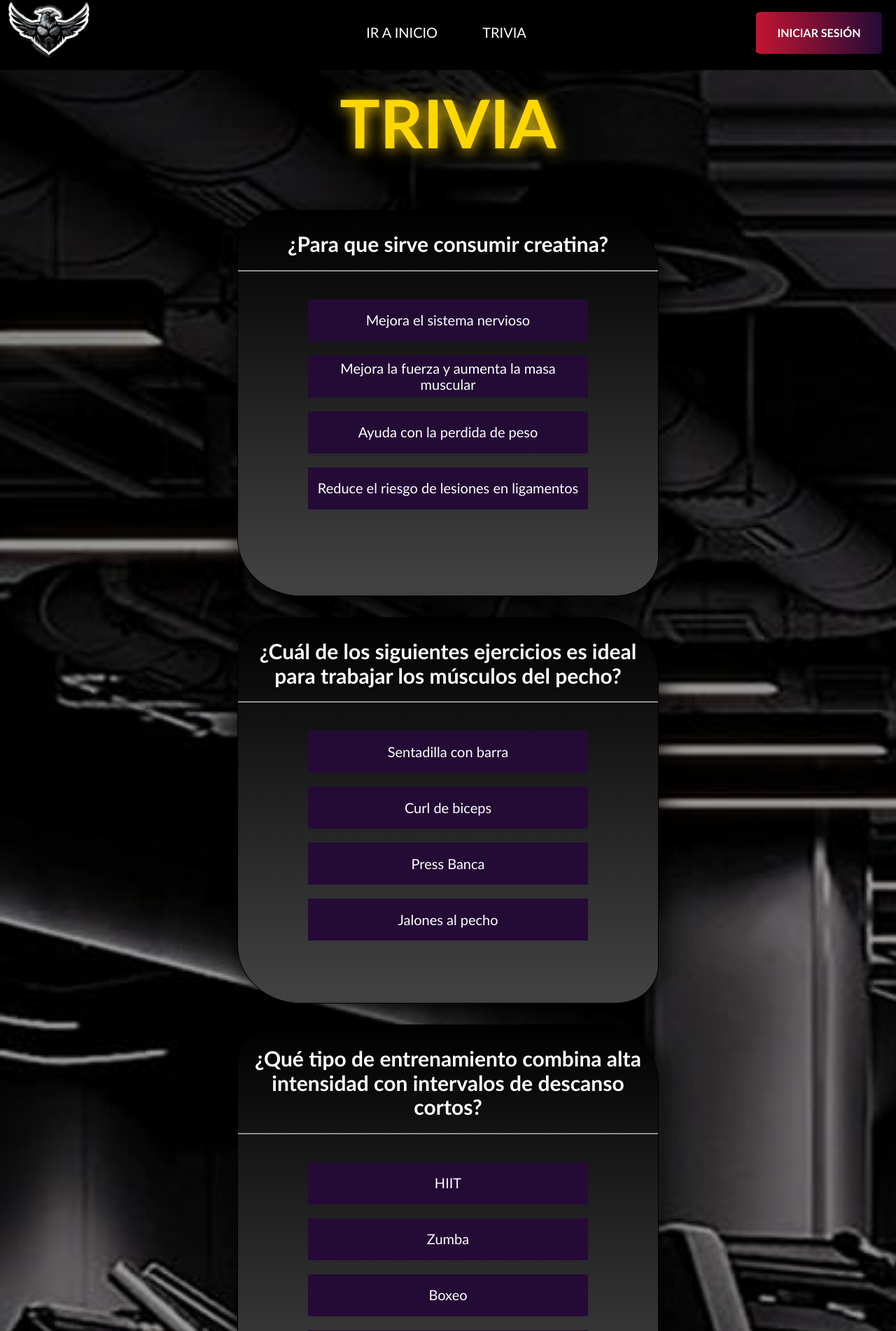
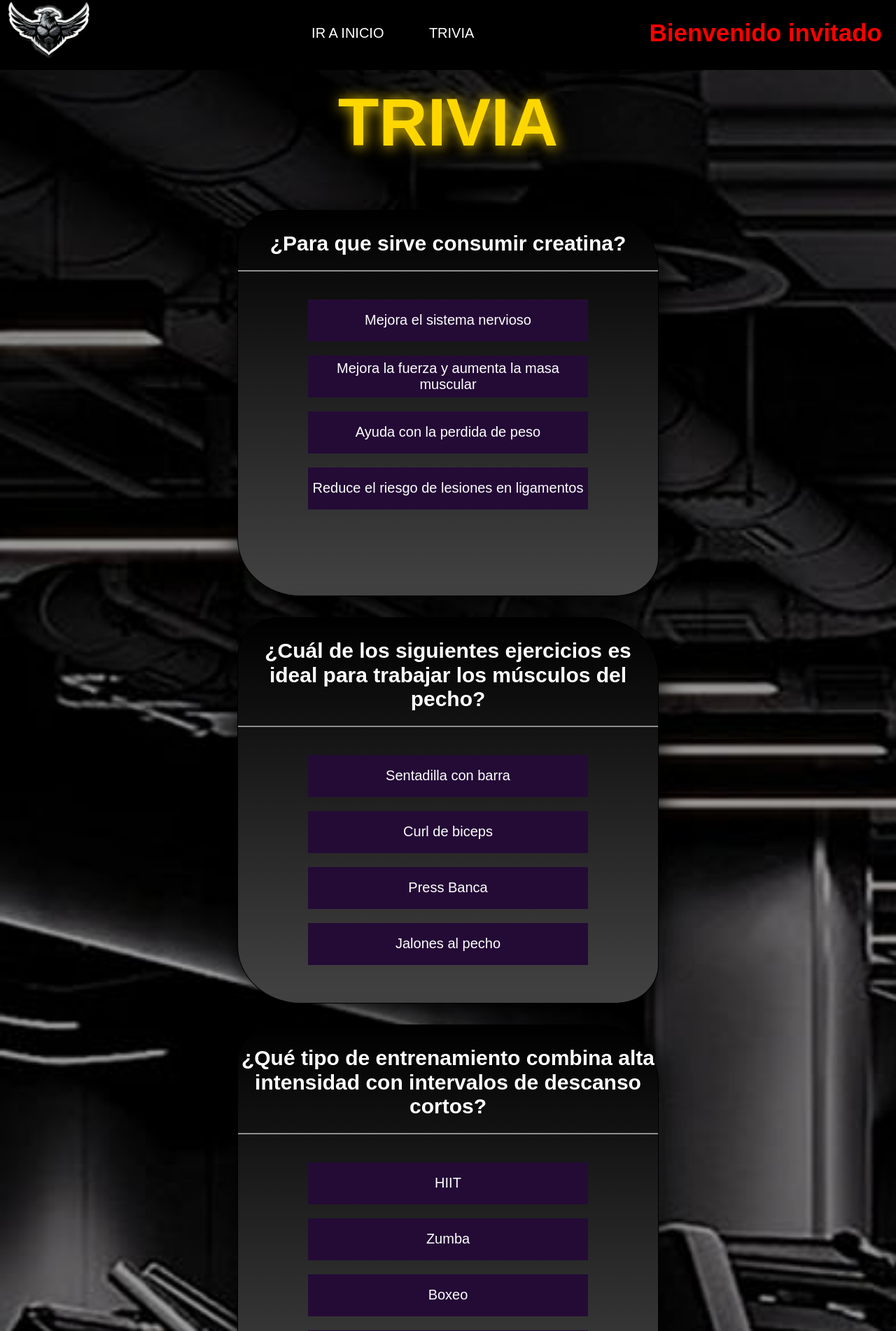
Before and after one commit to Alediaz04/crows_gym, a PHP site: page /trivia.php in a window 1280 px wide. Shown: the top 1902 px of the page at 70% size. Run offline with PHP 8.4, Linux system fonts and the light colour scheme; some web fonts are replaced.

Commit message:
cambios en las fuentes y agregado de bienvenido a todas las paginas

```diff
--- a/styletrivia.css
+++ b/styletrivia.css
@@ -1,8 +1,14 @@
+@font-face {
+    font-family: 'fontgym';
+    src: url(fuente/RobotoCondensed-Italic-VariableFont_wght.ttf) format('truetype');
+}
 body{
+    font-family: 'fontgym', sans-serif;
+
     background-image: url(img/trivia/fondogimnasio\ copia.jpg);
     background-repeat: no-repeat;
     background-size: cover;
-    font-family: 'Gill Sans', 'Gill Sans MT', Calibri, 'Trebuchet MS', sans-serif;
+
 }
 
 /* Comienzo de Header */
@@ -148,6 +154,7 @@ header{
     margin-top: 50px;
 }
 .btn-restart{
+    border-radius: 15px;
     color: #fff;
     font-size: 25px;
     margin-top: 40px;
@@ -165,10 +172,12 @@ header{
 
 }
 .btn-result{
+
     color: #fff;
     font-size: 25px;
     margin-top: 40px;
     border: none;
+    border-radius: 20px;
     width: 200px;
     height: 40px;
     background: #e52d27;  /* fallback for old browsers */
@@ -182,6 +191,7 @@ header{
 }
 
 .btn-volver{
+    border-radius: 20px;
     color: #fff;
     font-size: 25px;
     margin-top: 40px;
--- a/trivia.php
+++ b/trivia.php
@@ -11,6 +11,16 @@
 </head>
 <body>
     <header>
+     <?php
+       session_start();
+       if(empty($_SESSION['nombre'])){
+        $usuarioMostrar="invitado";
+       }else{
+         $usuarioMostrar=$_SESSION['nombre'];
+        }
+
+
+      ?>
         <div class="navbar">
             <a href="principal.php"><img class="logo" src="img/logo.png" alt="No Image"></a>
 
@@ -19,10 +29,20 @@
                 <a href="principal.php">IR A INICIO</a>
                 <a href="trivia.php">TRIVIA</a>
 
-
             </div>
 
-            <button class="btn-head"><a href="index.php">INICIAR SESIÓN</a></button>
+            <?php
+              echo "<h1 class='nombre'> Bienvenido $usuarioMostrar</h1>";
+              ?>
+          <style>
+            .nombre{
+              color: red;
+              font-size: 35px;
+              margin-right: 20px;
+            }
+          </style>
+
+            <!-- <button class="btn-head"><a href="index.php">INICIAR SESIÓN</a></button> -->
         </div>
 
 
```
Also changed, not shown: compra.php (+21 -1 lines), principal.php (+10 -2 lines), stylecompra.css (+8 -0 lines), styleprincipal.css (+8 -5 lines), styleregistro.css (+8 -2 lines).
